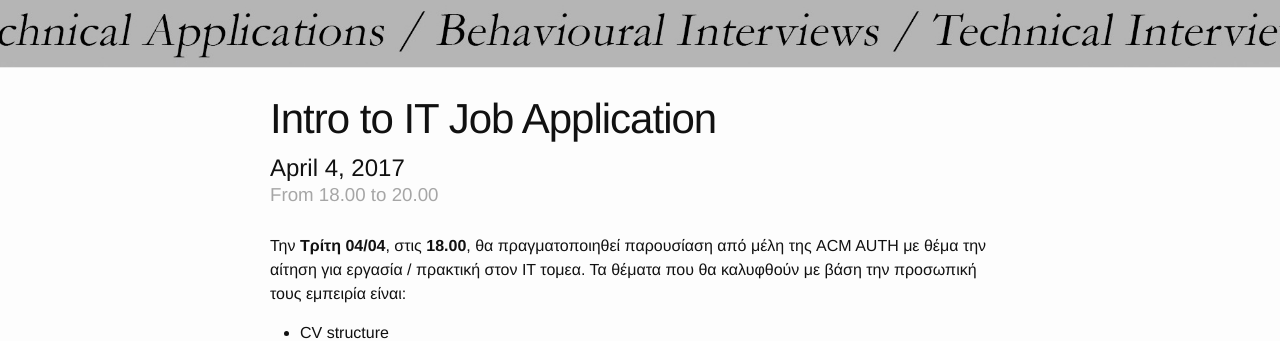
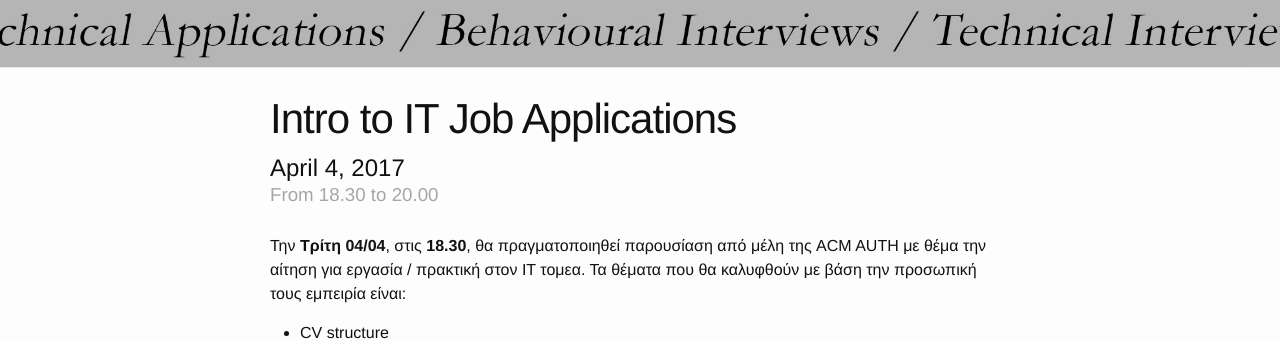
Before and after one commit to stevelaskaridis/acmauth.github.io, a Jekyll site: the page built from _posts/2017-04-04-intro-to-it-job-applications.md, in a window 1280 px wide. Shown: the part 315-656 px from the top of the page. Built offline with Jekyll 4.4.1, drawn with Linux system fonts in a browser that asks for light colours.

Commit message:
Change time and title of event

```diff
--- a/_posts/2017-04-04-intro-to-it-job-applications.md
+++ b/_posts/2017-04-04-intro-to-it-job-applications.md
@@ -2,16 +2,16 @@
 layout: post
 
 # Event information
-title: "Intro to IT Job Application"
+title: "Intro to IT Job Applications"
 cover: "../assets/intro-to-it-job-application/cover.jpg"
 date: 2017/04/04
-start_time: "18.00"
+start_time: "18.30"
 end_time: "20.00"
 
 ---
 
 
-Την **Τρίτη 04/04**, στις **18.00**, θα πραγματοποιηθεί παρουσίαση από μέλη της ACM AUTH με θέμα την αίτηση για εργασία / πρακτική στον IT τομεα. Τα θέματα που θα καλυφθούν με βάση την προσωπική τους εμπειρία είναι:
+Την **Τρίτη 04/04**, στις **18.30**, θα πραγματοποιηθεί παρουσίαση από μέλη της ACM AUTH με θέμα την αίτηση για εργασία / πρακτική στον IT τομεα. Τα θέματα που θα καλυφθούν με βάση την προσωπική τους εμπειρία είναι:
 
 * CV structure
 * Tips for writing your CV
```
